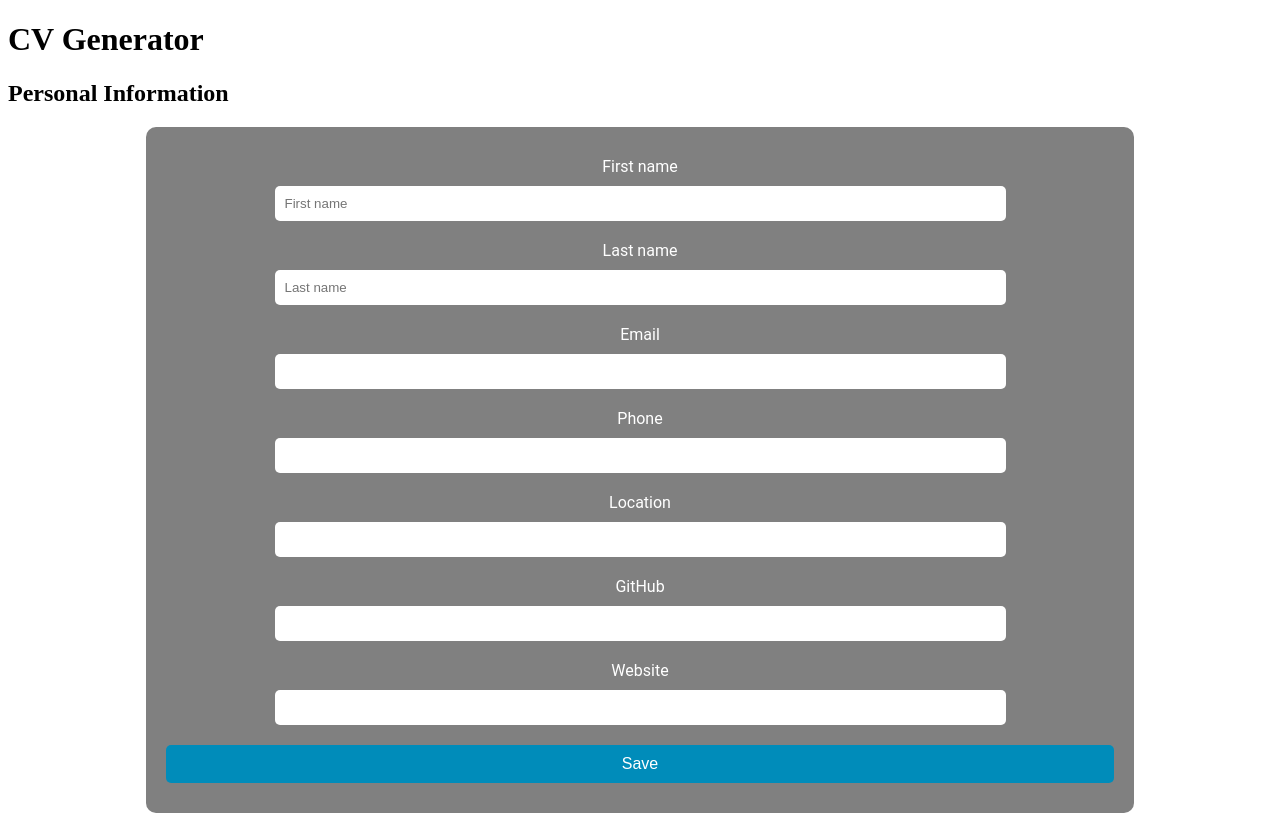
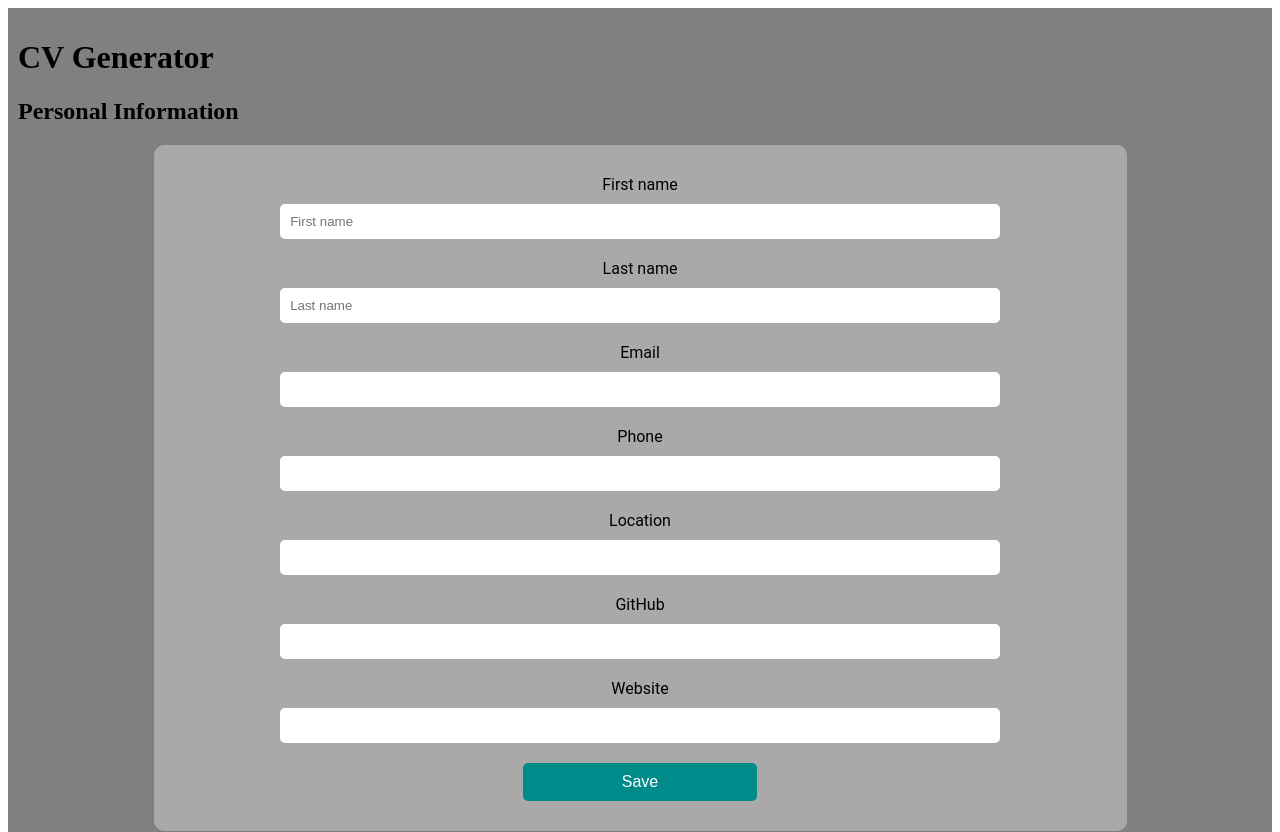
Before and after one commit to RamziRM/cv-project, a React (Create React App) app: page / in a window 1280 px wide. Shown: the top 832 px of the page. Built offline with nearby package versions, Linux system fonts and the light colour scheme.

Commit message:
adjustments styling onEdit

```diff
--- a/src/styles/PersonalInfo.css
+++ b/src/styles/PersonalInfo.css
@@ -5,8 +5,8 @@
   margin: 0 auto;
   width: 75%;
   padding: 20px;
-  background-color: gray;
-  color: #fff;
+  background-color: darkgray;
+  color: #000000;
   font-family: 'Roboto', sans-serif;
   border-radius: 10px;
 }
@@ -34,14 +34,15 @@
 .btn {
   margin: 10px 0;
   padding: 10px;
-  width: 100%;
+  width: 25%;
   border: none;
   border-radius: 5px;
-  background-color: #008CBA;
+  background-color: darkcyan;
   color: #fff;
   font-size: 1rem;
   cursor: pointer;
 }
+
 
 .btn:hover {
   background-color: #005b79;
--- a/src/styles/app.css
+++ b/src/styles/app.css
@@ -0,0 +1,4 @@
+.app-cont {
+    background-color: gray;
+    padding: 10px;
+}
```
